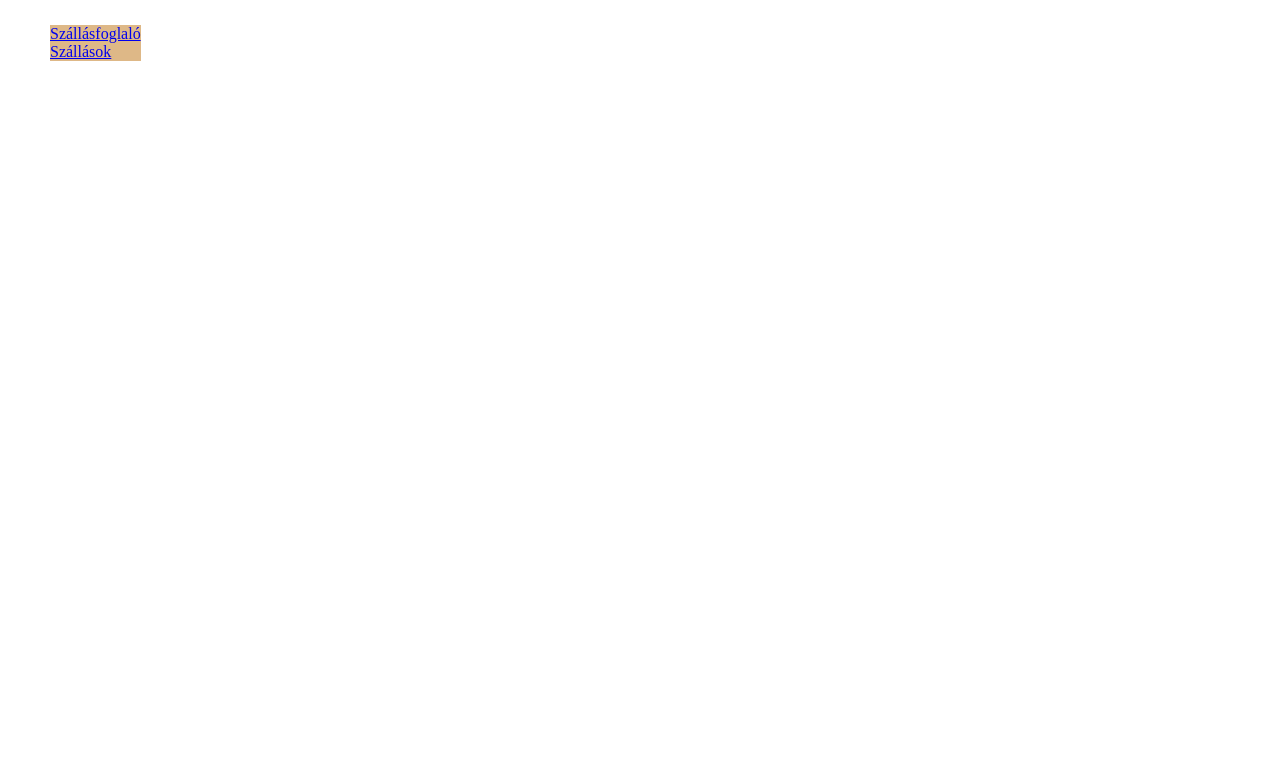
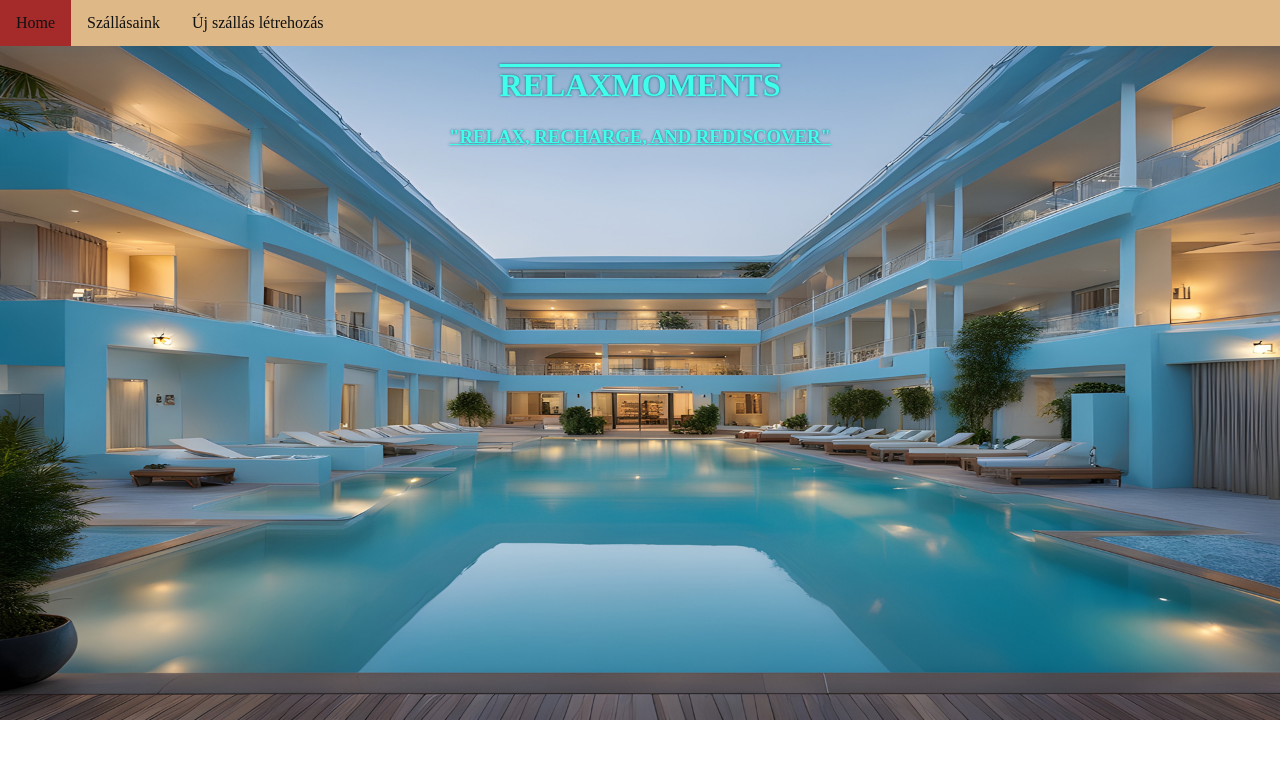
Before and after one commit to valyiroland/webprog, a plain HTML site: page 05.16/Szállásweboldal/főoldal.html in a window 1280 px wide. Drawn offline with Linux system fonts and the light colour scheme.

Commit message:
Háttér, new navbar,két html

```diff
--- a/05.16/Szállásweboldal/főoldal.html
+++ b/05.16/Szállásweboldal/főoldal.html
@@ -3,23 +3,23 @@
 <head>
     <meta charset="UTF-8">
     <meta name="viewport" content="width=device-width, initial-scale=1.0">
-    <title>Szállás</title>
+    <title>RELAXMOMENTS</title>
     <link rel="stylesheet" href="style.css">
 
 </head>
 <body>
     <header>
-        <nav class="navbar navbar-expand-lg navbar-light bg-light">
-            <a class="navbar-brand" href="főoldal.html">Szállásfoglaló</a>
-            <div class="collapse navbar-collapse" id="navbarNavAltMarkup">
-              <div class="navbar-nav">
+      <ul class="topnav">
+        <li><a class="active" href="#home">Home</a></li>
+        <li><a href="szallasok.html">Szállásaink</a></li>
+        <li><a href="#contact">Új szállás létrehozás</a></li>
 
-                <a class="nav-item nav-link" href="szallasok.html">Szállások</a>
-              </div>
-            </div>
-          </nav>
+      </ul>
     </header>
-
+    <div class="nev">
+      <h1>RelaxMoments</h1>
+      <h3>"Relax, Recharge, and Rediscover"</h3>
+    </div>
 
     <script src="javascript.js"></script>
 </body>
--- a/05.16/Szállásweboldal/style.css
+++ b/05.16/Szállásweboldal/style.css
@@ -1,17 +1,58 @@
-header{
-    align-items: center;
-    background-color:burlywood;
-    position: fixed;
-    margin: 25px 50px 75px;
-   justify-content: space-between;
-   display: flex;
-   z-index: 100;
-   top:0;
-   left: 0;
+body {
+    background-image :url(img/háttér\ \(2\).jpg);
+    background-repeat: no-repeat;
+    background-size:cover;
+    margin: 0%;
+
+
+
+
 
 }
 
-.navbar{
-    color: black;
-    text-decoration: none;
-}
+
+ul.topnav {
+    list-style-type: none;
+    margin: 0;
+    padding: 0;
+    overflow: hidden;
+    background-color: burlywood;
+  }
+
+  ul.topnav li {float: left;}
+
+  ul.topnav li a {
+    display: block;
+    color: #111;
+    text-align: center;
+    padding: 14px 16px;
+    text-decoration:double;
+  }
+
+  ul.topnav li a:hover:not(.active) {background-color: white;}
+
+  ul.topnav li a.active {background-color: brown;}
+
+  ul.topnav li.right {float: right;}
+
+  @media screen and (max-width: 600px) {
+    ul.topnav li.right,
+    ul.topnav li {float: none;}
+  }
+
+  .nev h1{
+    text-align: center;
+    text-transform: uppercase;
+    text-decoration: overline;
+    color: color-mix(in srgb, cyan 50%, aquamarine 50%);
+    text-shadow: 0px 0px 3px rgb(13, 105, 133) ;
+
+  }
+  .nev h3{
+    text-align: center;
+    text-transform: uppercase;
+    text-decoration: underline;
+    color: color-mix(in srgb, cyan 50%, aquamarine 50%);
+    text-shadow: 0px 0px 3px rgb(13, 105, 133) ;
+
+  }
```
Also changed, not shown: 05.16/Szállásweboldal/szallasok.html (+23 -0 lines), 05.16/Szállásweboldal/img/háttér (2).jpg (added), 05.16/Szállásweboldal/img/háttér.jpg (added).
